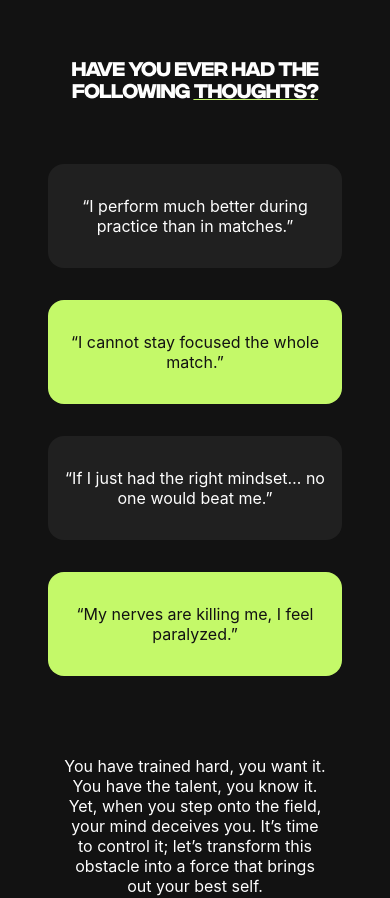
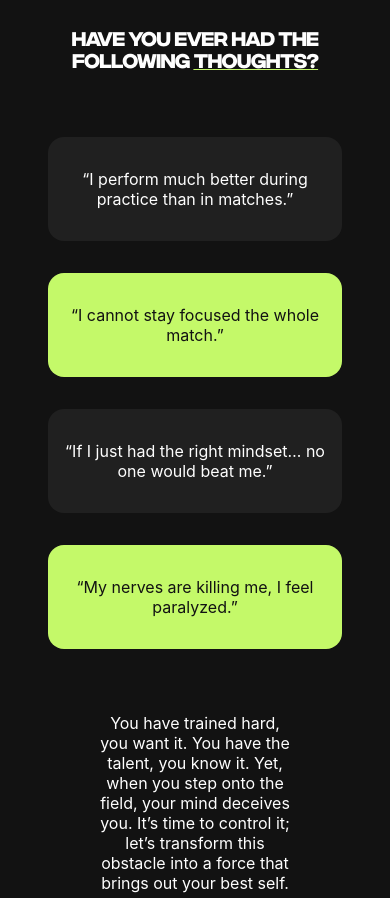
Before and after one commit to bypedroneres/athletezero, a React (Create React App) app in the folder athlete/: page /mental in a window 390 px wide. Shown: the part 780-1678 px from the top of the page. Built offline with nearby package versions, Linux system fonts and the light colour scheme.

Commit message:
fixed responsiveness on mobile

```diff
--- a/athlete/src/screens/Mental.css
+++ b/athlete/src/screens/Mental.css
@@ -13,24 +13,25 @@
     border-radius: 1rem;
     font-family: 'Spring';
     font-size: 0.8rem;
-    margin-bottom: 4rem;
+    margin-bottom: 3rem;
 }
 
 .mental_Content > h3 {
     font-family: 'Spring';
-    margin-bottom: 4rem;
-    margin-top: 2rem;
+
 }
 
 .mental_Content > p {
     font-size: 1rem;
+    padding: 2rem;
     max-width: 700px;
 }
 
 .mental_Cards {
     display: flex;
-    margin-bottom: 4rem;
+    margin-bottom: 1rem;
     gap: 1rem;
+    margin-top: 3rem;
     align-items: center;
     justify-content: space-between;
 }
@@ -47,6 +48,8 @@
     background-color: #C4F969;
     color: #121212;
     padding: 1rem;
+    display: flex;
+    height: 100%;
     width: 100%;
     border-radius: 1rem;
 }
```
